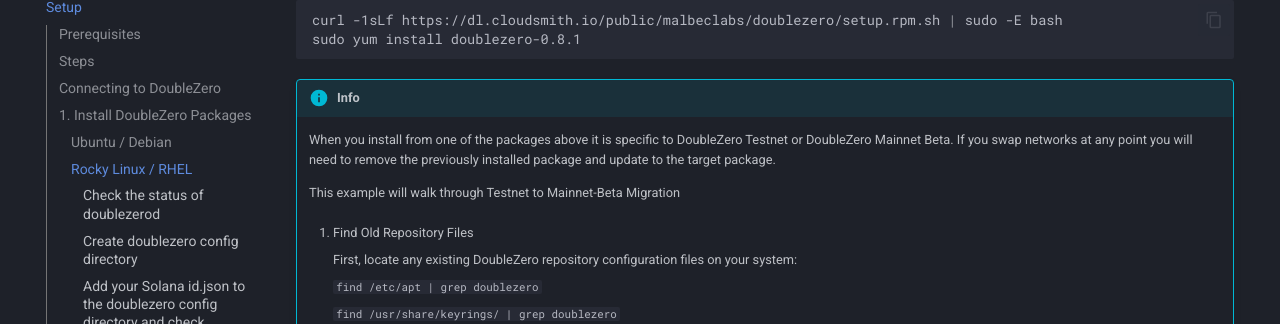
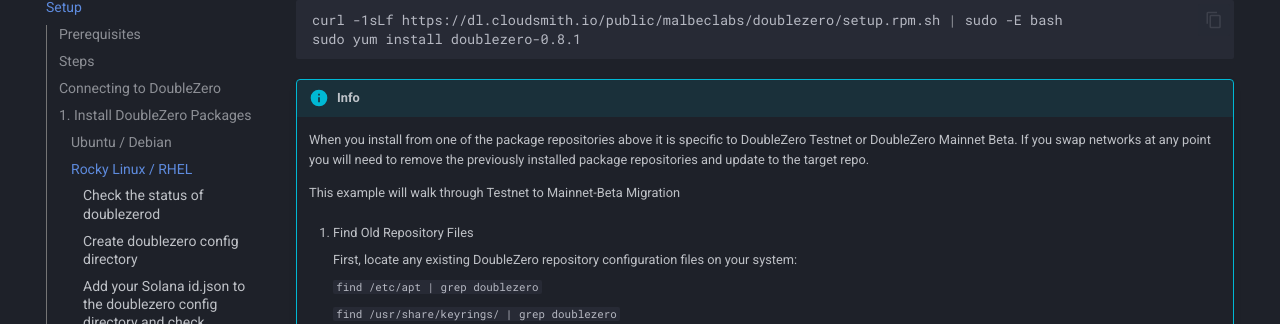
Before and after one commit to malbeclabs/docs, an MkDocs documentation site: the page built from docs/setup.md, in a window 1280 px wide and 900 px high, scrolled down 1514 px. Shown: the part 128-452 px from the top of the window. Built offline with MkDocs 1.6.1 and Material for MkDocs 9.7.7, drawn with Linux system fonts in a browser that asks for light colours.

Commit message:
Update setup.md

````diff
--- a/docs/setup.md
+++ b/docs/setup.md
@@ -57,7 +57,7 @@
 ```
 
 !!! info
-    When you install from one of the packages above it is specific to DoubleZero Testnet or DoubleZero Mainnet Beta. If you swap networks at any point you will need to remove the previously installed package and update to the target package.
+    When you install from one of the package repositories above it is specific to DoubleZero Testnet or DoubleZero Mainnet Beta. If you swap networks at any point you will need to remove the previously installed package repositories and update to the target repo.
 
     This example will walk through Testnet to Mainnet-Beta Migration
 
````
